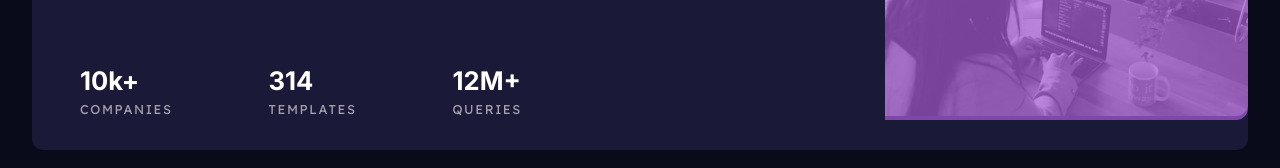
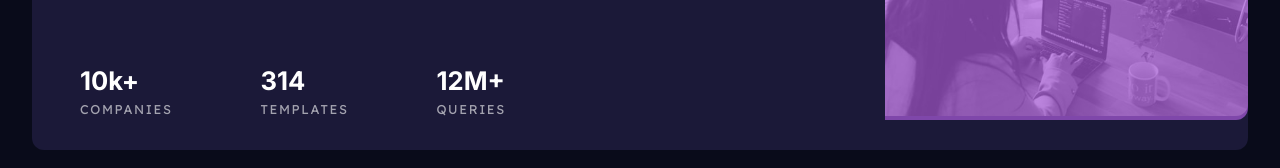
Before and after one commit to BrythWrites/Stats-Preview-Card, a plain HTML site: page index.html in a window 1280 px wide. Shown: the part 341-509 px from the top of the page. Drawn offline with Linux system fonts and the light colour scheme.

Commit message:
Update index.css

```diff
--- a/index.css
+++ b/index.css
@@ -195,7 +195,7 @@ li{
     margin-top: 3rem;
     margin-left: 3rem;
     margin-bottom: 2rem;
-    padding-right: 3rem;
+    padding-right: 2.5rem;
 }
 
 .stat-text{
```
